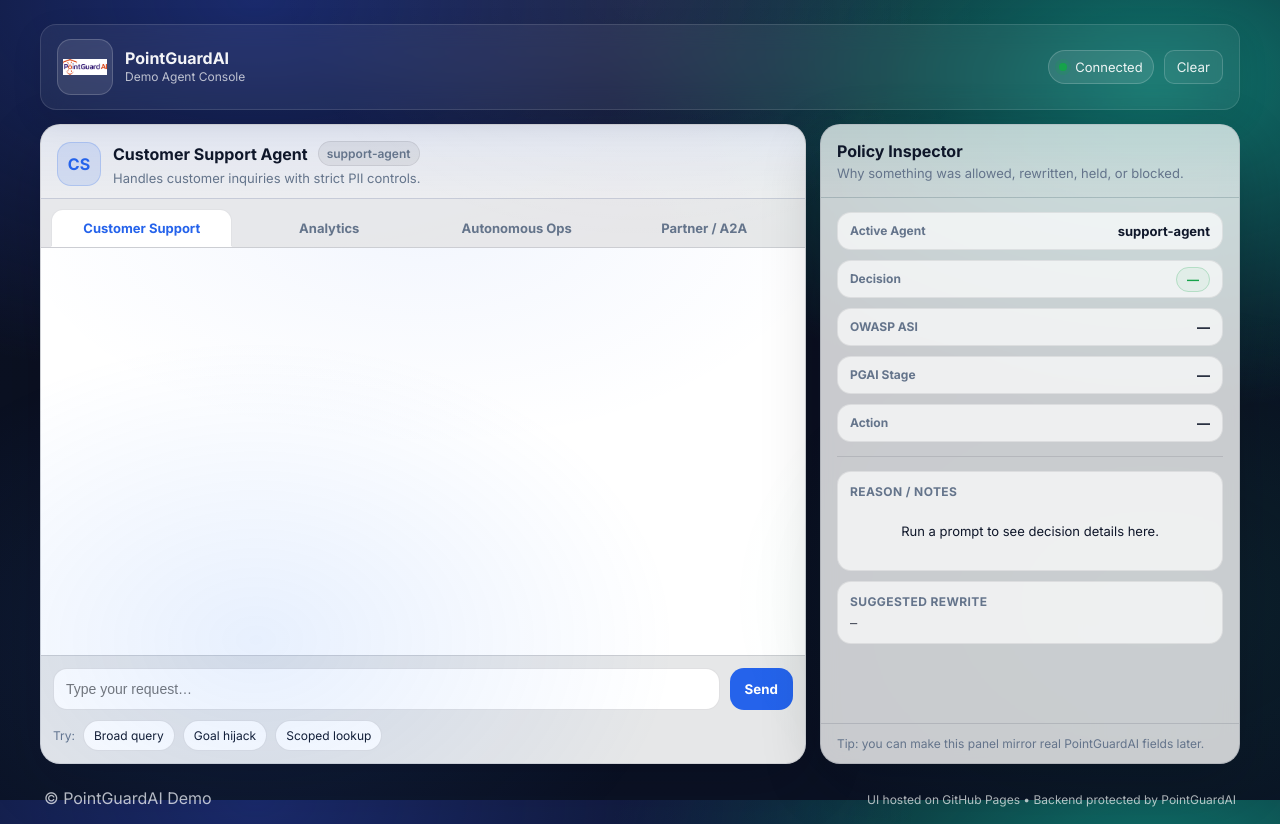
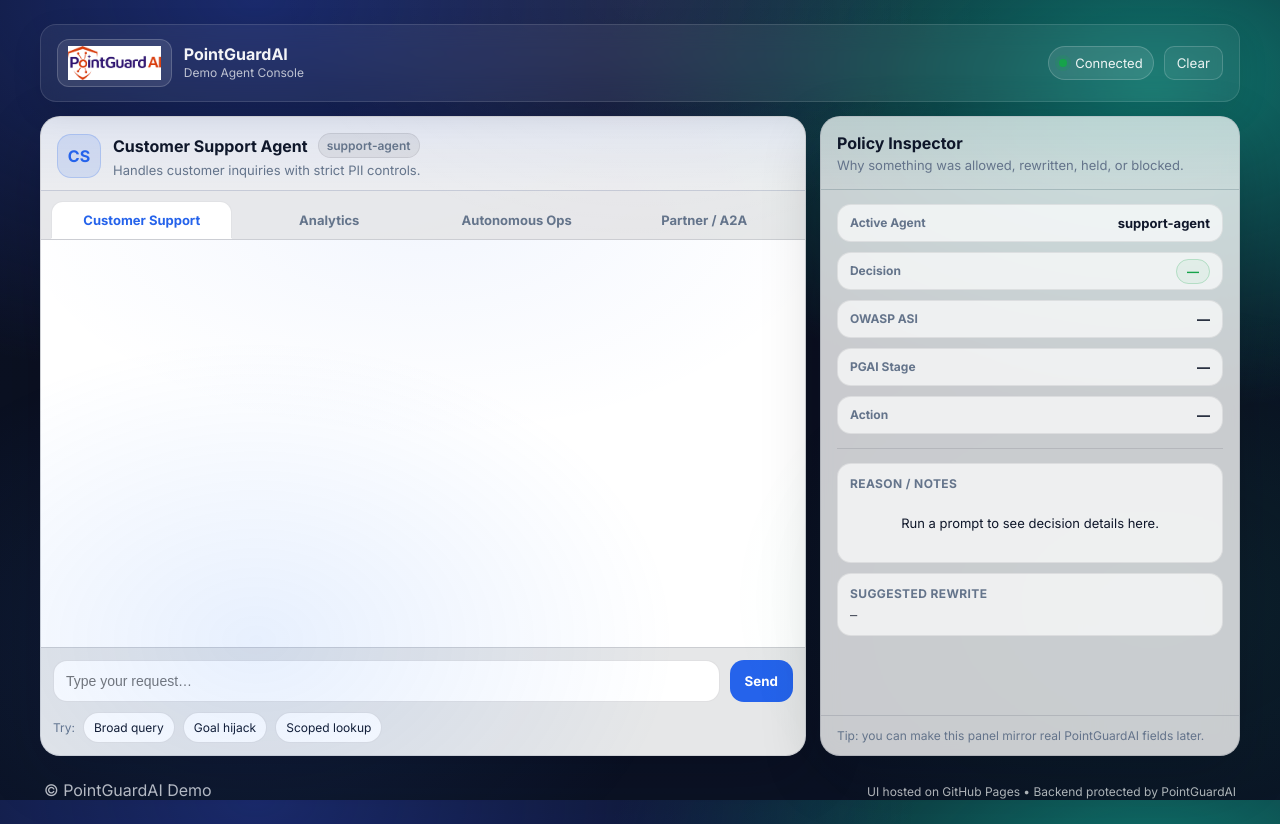
Before and after one commit to pgaidemo/pgai-chat-ui, a plain HTML site: page index.html in a window 1280 px wide. Drawn offline with Linux system fonts and the light colour scheme.

Commit message:
Brand Logo Horiztal

```diff
--- a/css/styles.css
+++ b/css/styles.css
@@ -62,27 +62,37 @@
 }
 
 .brand{ display:flex; gap:12px; align-items:center; }
-/* Brand logo container */
-.logo{
-  width:56px;
-  height:56px;
-  border-radius:14px;
+/* Brand logo container (horizontal logo safe) */
+.logo {
+  height: 48px;              /* controls logo size */
+  padding: 6px 10px;         /* breathing room */
+  border-radius: 12px;
+
+  display: flex;
+  align-items: center;
+
   background: rgba(255,255,255,.10);
-  border:1px solid rgba(255,255,255,.18);
-  display:flex;
-  align-items:center;
-  justify-content:center;
+  border: 1px solid rgba(255,255,255,.18);
 }
 
 /* Actual logo image */
-.logo img{
-  max-height:44px;     /* 🔥 visible logo size */
-  max-width:44px;
-  width:auto;
-  height:auto;
-  object-fit:contain;
-  padding:0;           /* 🔥 remove padding */
+.logo img {
+  height: 100%;
+  width: auto;               /* 🔥 KEY: no forced width */
+  max-height: 48px;
+  object-fit: contain;
 }
+
+/* Fallback initials (if logo fails) */
+.logo-fallback {
+  height: 100%;
+  min-width: 48px;
+  display: grid;
+  place-items: center;
+  font-weight: 800;
+  font-size: 18px;
+}
+
 
 .brand-title{ color:rgba(255,255,255,.95); font-weight:800; line-height:1.1; }
 .brand-subtitle{ color:rgba(255,255,255,.70); font-size:12px; margin-top:2px; }
```
